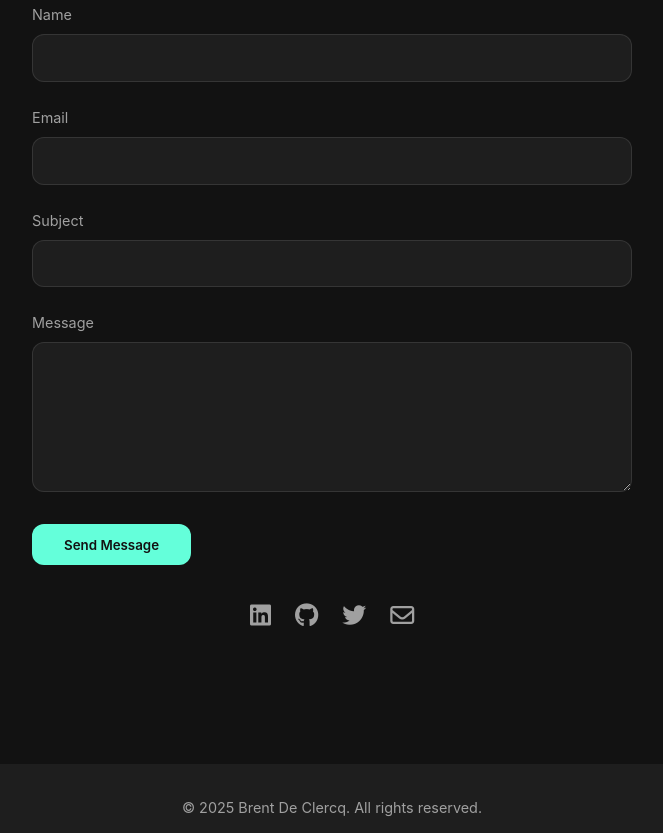
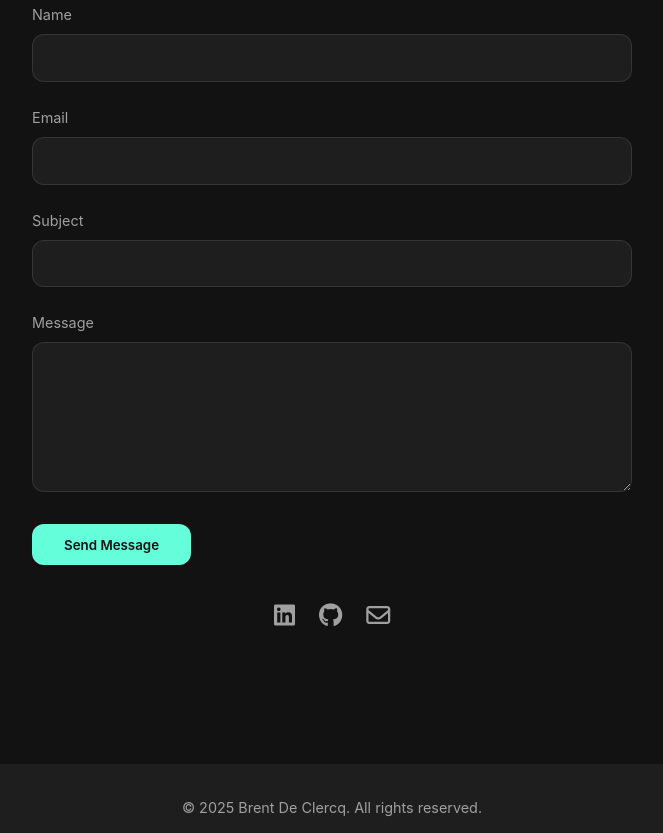
Before and after one commit to FluffySpike8/fluffyspike8.github.io, a plain HTML site: page index.html in a window 1280 px wide. Shown: the part 3774-4607 px from the top of the page, without its empty margins (308-971 px from the left). Drawn offline with Linux system fonts and the light colour scheme.

Commit message:
Social links

```diff
--- a/index.html
+++ b/index.html
@@ -247,7 +247,7 @@
           <div class="education-item">
             <div class="education-title">
               <div class="education-degree">Team Lead</div>
-              <div class="education-date">2024</div>
+              <div class="education-date">2024 - 2025</div>
             </div>
             <div class="education-institution">
               Virtual IT Company (<a href="https://vichogent.be" target="_blank"
@@ -334,10 +334,24 @@
             <button type="submit" class="submit-button">Send Message</button>
           </form>
           <div class="social-links">
-            <a href="#" class="social-icon"><i class="fab fa-linkedin"></i></a>
-            <a href="#" class="social-icon"><i class="fab fa-github"></i></a>
-            <a href="#" class="social-icon"><i class="fab fa-twitter"></i></a>
-            <a href="#" class="social-icon"><i class="far fa-envelope"></i></a>
+            <a
+              href="https://www.linkedin.com/in/brentdeclercq/"
+              target="_blank"
+              class="social-icon"
+              ><i class="fab fa-linkedin"></i
+            ></a>
+            <a
+              href="https://github.com/BrentDeClercq"
+              target="_blank"
+              class="social-icon"
+              ><i class="fab fa-github"></i
+            ></a>
+            <a
+              href="mailto:info@dcbrent.com"
+              target="_blank"
+              class="social-icon"
+              ><i class="far fa-envelope"></i
+            ></a>
           </div>
         </div>
       </div>
```
